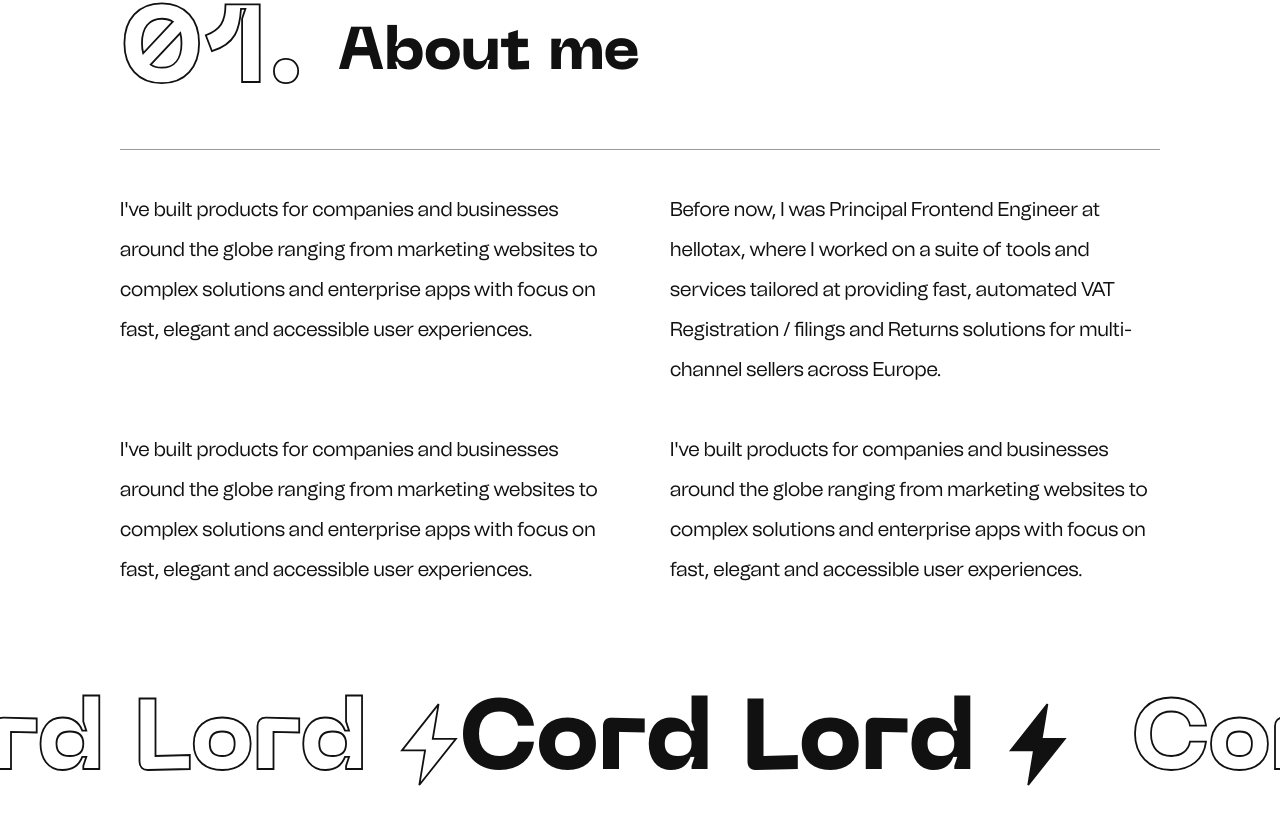
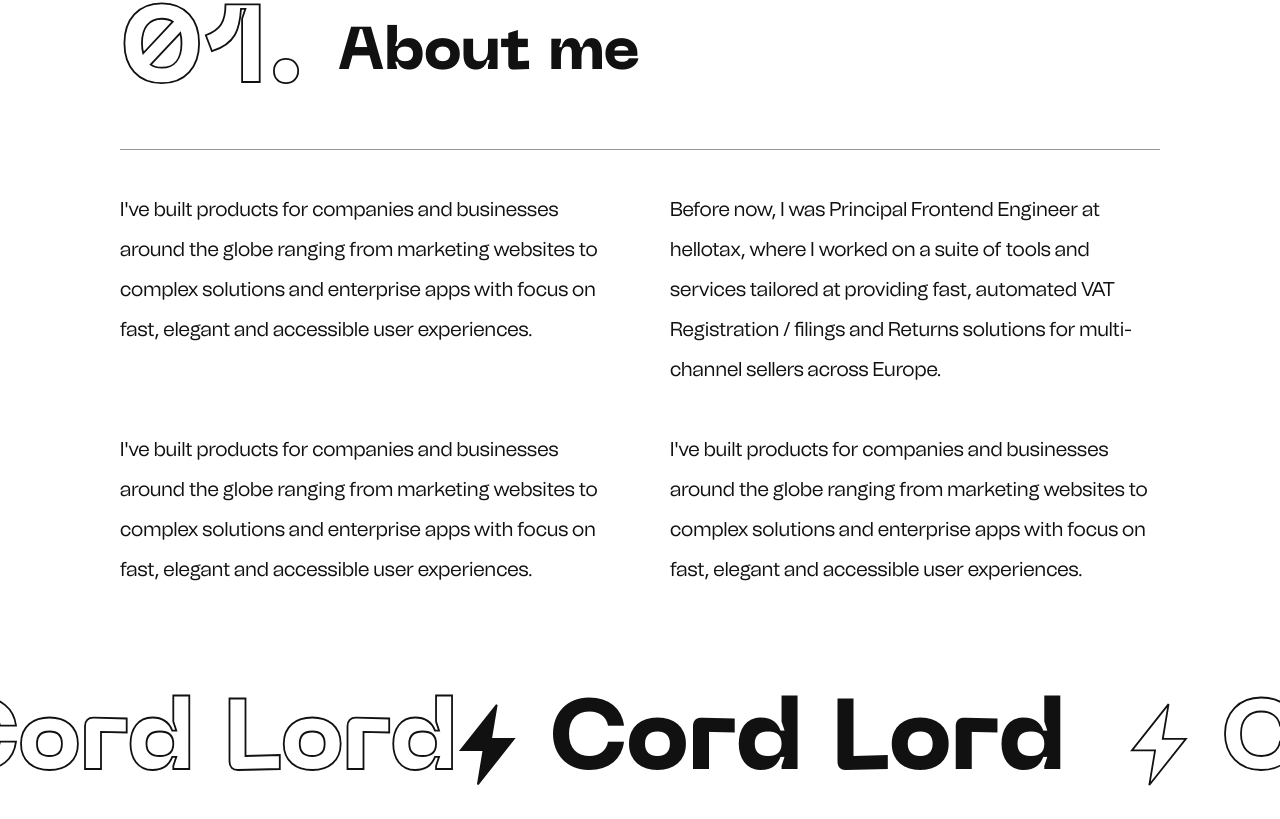
Before and after one commit to ejirocodes/portfolio-1, a Next.js app: page / in a window 1280 px wide. Shown: the part 981-1800 px from the top of the page. Built offline with nearby package versions, Linux system fonts and the light colour scheme.

Commit message:
space marque

```diff
--- a/components/shared/TextHoriz.tsx
+++ b/components/shared/TextHoriz.tsx
@@ -3,10 +3,9 @@ import Marquee from "react-fast-marquee";
 
 function TextHoriz1() {
   return (
-    <div className="flex items-center stroke-text">
-      <h1 className="mr-[32px] whitespace-nowrap overflow-hidden">Cord Lord</h1>
+    <div className="flex items-center stroke-text md:mr-0 mr-[20px]">
       <svg
-        width="58"
+        className="md:w-[58px] w-[30px]"
         height="83"
         viewBox="0 0 58 83"
         fill="none"
@@ -21,15 +20,15 @@ function TextHoriz1() {
           strokeLinecap="square"
         />
       </svg>
+      <h1 className="marque-title">Cord Lord</h1>
     </div>
   );
 }
 function TextHoriz2() {
   return (
-    <div className="flex items-center">
-      <h1 className="mr-[32px] whitespace-nowrap overflow-hidden">Cord Lord</h1>
+    <div className="flex items-center md:ml-0  ml-[20px]">
       <svg
-        width="59"
+        className="md:w-[58px] w-[30px]"
         height="83"
         viewBox="0 0 59 83"
         fill="none"
@@ -45,6 +44,7 @@ function TextHoriz2() {
           strokeLinecap="square"
         />
       </svg>
+      <h1 className="marque-title">Cord Lord</h1>
     </div>
   );
 }
--- a/styles/globals.css
+++ b/styles/globals.css
@@ -65,6 +65,9 @@
   }
   .container-space {
     @apply lg:px-[120px] px-[56px];
+  }
+  .marque-title {
+    @apply md:ml-[32px] ml-[12px] whitespace-nowrap overflow-hidden;
   }
 }
 .stroke-text {
```
